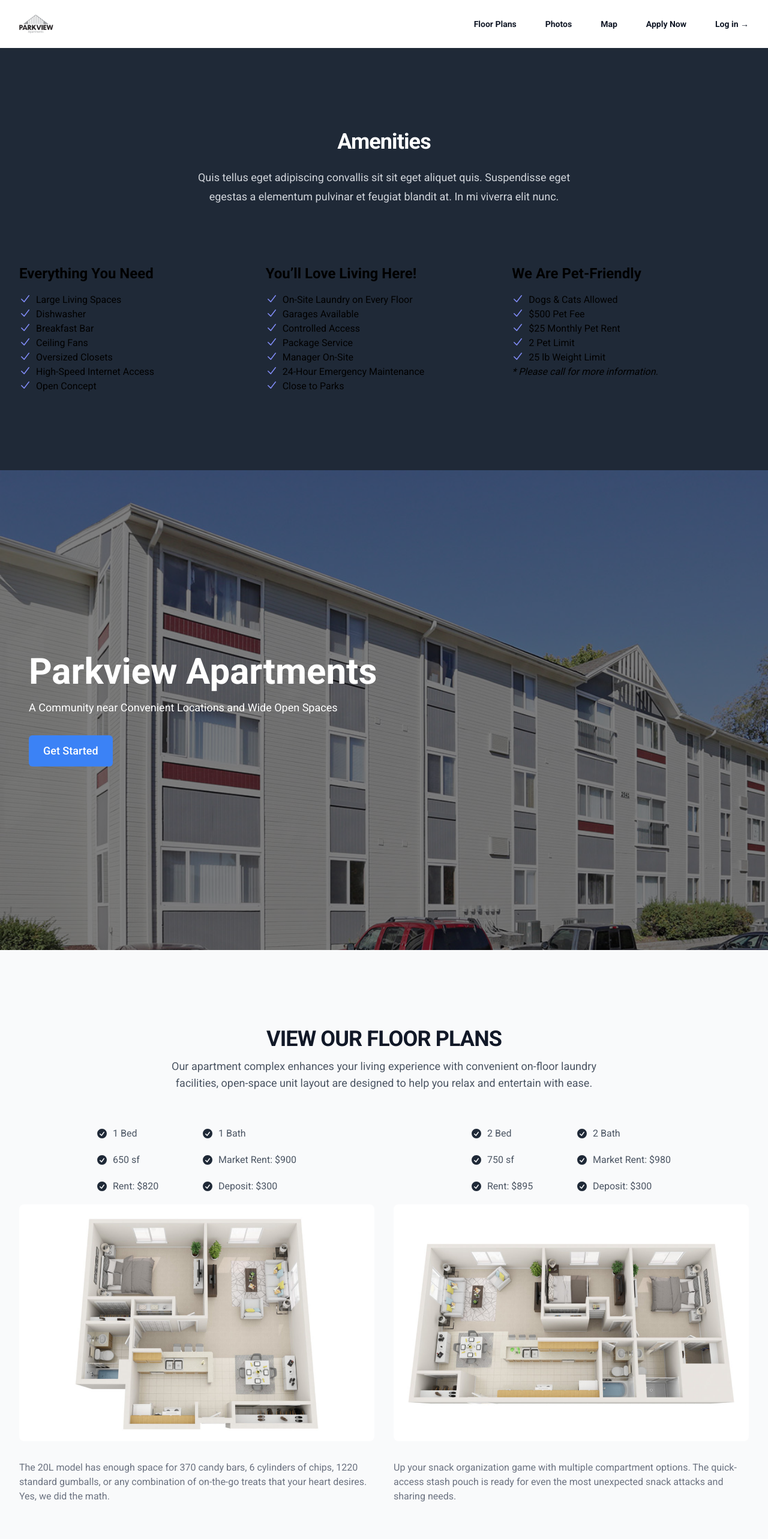
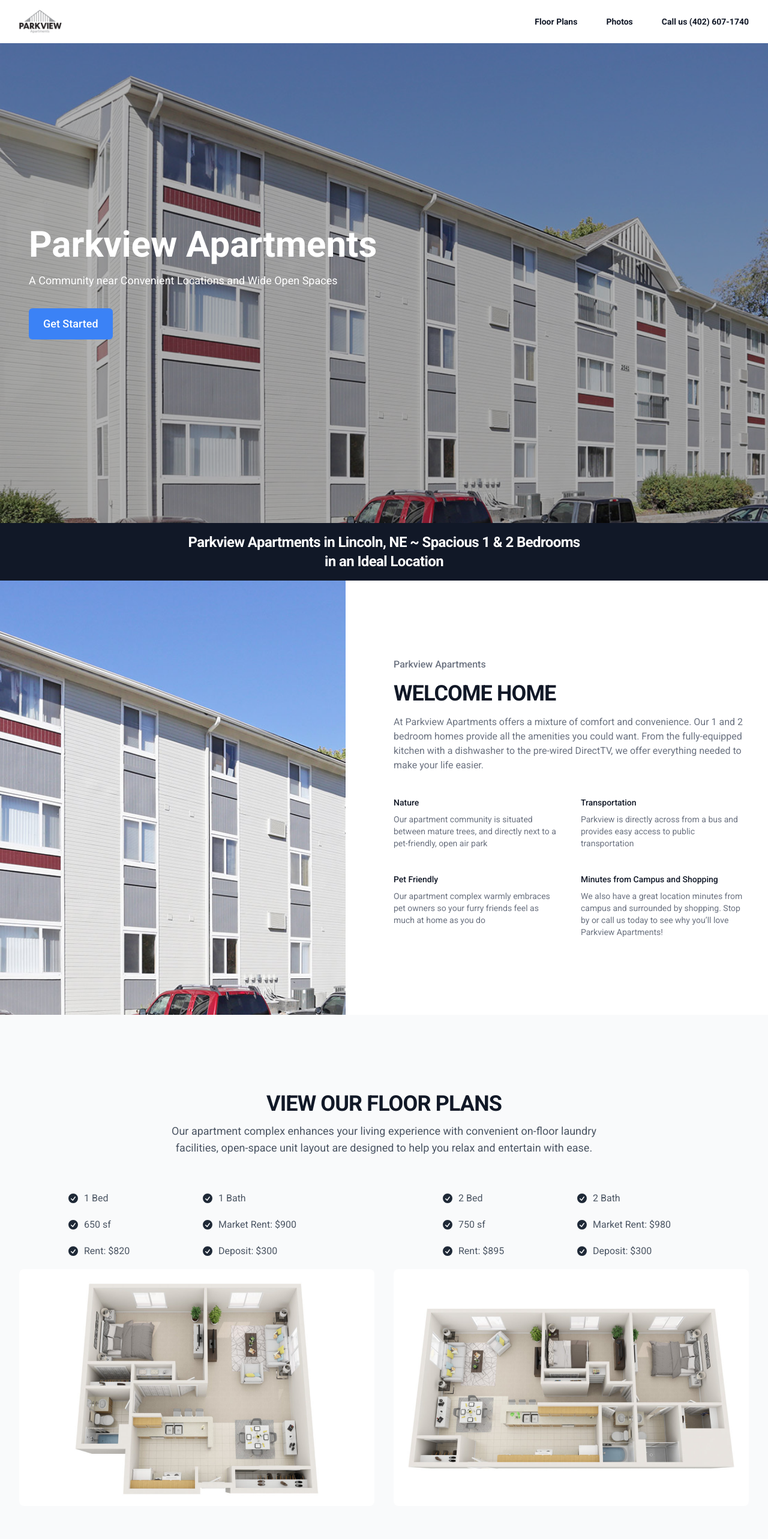
Before and after one commit to agnathan/parkview-nextjs, a Next.js app: page / in a window 1280 px wide. Shown: the top 2566 px of the page at 60% size. Built offline with nearby package versions, Linux system fonts and the light colour scheme.

Commit message:
initial published site

```diff
--- a/package.json
+++ b/package.json
@@ -13,6 +13,7 @@
     "@fortawesome/react-fontawesome": "^0.2.0",
     "@headlessui/react": "^1.7.18",
     "@heroicons/react": "^2.1.3",
+    "@react-google-maps/api": "^2.19.3",
     "@tailwindcss/aspect-ratio": "^0.4.2",
     "firebase-tools": "^13.5.2",
     "next": "14.1.4",
--- a/src/app/pageTailwind/amenities.js
+++ b/src/app/pageTailwind/amenities.js
@@ -80,9 +80,11 @@ const Amenities = () => {
             Amenities
           </p>
           <p className='mt-6 text-lg leading-8 text-gray-300'>
-            Quis tellus eget adipiscing convallis sit sit eget aliquet quis.
-            Suspendisse eget egestas a elementum pulvinar et feugiat blandit at.
-            In mi viverra elit nunc.
+            Discover the comfort of living with our apartments featuring modern
+            amenities like dishwashers, ceiling fans, and high-speed internet
+            access. Enjoy the convenience of on-site laundry, pet-friendly
+            policies, and 24-hour maintenance, all within a stone's throw of
+            serene parks and vibrant community life.
           </p>
         </div>
         <div className='mx-auto mt-16 max-w-2xl sm:mt-20 lg:mt-24 lg:max-w-none'>
--- a/src/app/pageTailwind/cta.js
+++ b/src/app/pageTailwind/cta.js
@@ -4,7 +4,7 @@ const Cta = () => {
       className='relative bg-fixed bg-cover bg-no-repeat bg-center h-screen'
       style={{ backgroundImage: "url('/images/photos/slide.jpg')" }}
     >
-      <div className='absolute inset-0 bg-black opacity-50'></div>
+      <div className='absolute inset-0 bg-black opacity-30'></div>
 
       <div className='absolute inset-0 flex items-center justify-start'>
         <div className='ml-6 lg:ml-12 text-white'>
--- a/src/app/pageTailwind/header/index.js
+++ b/src/app/pageTailwind/header/index.js
@@ -4,10 +4,10 @@ import { Dialog } from '@headlessui/react'
 import { Bars3Icon, XMarkIcon } from '@heroicons/react/24/outline'
 
 const navigation = [
-  { name: 'Floor Plans', href: '#' },
-  { name: 'Photos', href: '#' },
-  { name: 'Map', href: '#' },
-  { name: 'Apply Now', href: '#' }
+  { name: 'Floor Plans', href: '#floorplans' },
+  { name: 'Photos', href: '#photos' }
+  // { name: 'Map', href: '#' },
+  // { name: 'Apply Now', href: '#' }
 ]
 
 export default function Example () {
@@ -16,13 +16,13 @@ export default function Example () {
   return (
     <header className='bg-white'>
       <nav
-        className='mx-auto flex max-w-7xl items-center justify-between p-6 lg:px-8'
+        className='mx-auto flex max-w-7xl items-center justify-between p-4 lg:px-8'
         aria-label='Global'
       >
         <a href='#' className='-m-1.5 p-1.5'>
           <span className='sr-only'>Parkview Apartments</span>
           <img
-            className='h-8 w-auto'
+            className='h-10 w-auto'
             src='/images/logos/Parkview-Apartments-logo-300x168.png'
             alt=''
           />
@@ -48,7 +48,7 @@ export default function Example () {
             </a>
           ))}
           <a href='#' className='text-sm font-semibold leading-6 text-gray-900'>
-            Log in <span aria-hidden='true'>&rarr;</span>
+            Call us (402) 607-1740
           </a>
         </div>
       </nav>
@@ -62,7 +62,7 @@ export default function Example () {
         <Dialog.Panel className='fixed inset-y-0 right-0 z-10 w-full overflow-y-auto bg-white px-6 py-6 sm:max-w-sm sm:ring-1 sm:ring-gray-900/10'>
           <div className='flex items-center justify-between'>
             <a href='#' className='-m-1.5 p-1.5'>
-              <span className='sr-only'>Your Company</span>
+              <span className='sr-only'>Parkview Apartments</span>
               <img
                 className='h-8 w-auto'
                 src='/images/logos/Parkview-Apartments-logo-300x168.png'
--- a/src/app/pageTailwind/imageTitle.js
+++ b/src/app/pageTailwind/imageTitle.js
@@ -1,6 +1,9 @@
 export default function ImageTile () {
   return (
-    <div className='overflow-hidden bg-white py-32'>
+    <div
+      className='overflow-hidden bg-white py-32'
+      style={{ backgroundImage: "url('/images/photos/slide.jpg')" }}
+    >
       <div className='mx-auto max-w-7xl px-6 lg:flex lg:px-8'>
         <div className='mx-auto grid max-w-2xl grid-cols-1 gap-x-12 gap-y-16 lg:mx-0 lg:min-w-full lg:max-w-none lg:flex-none lg:gap-y-8'>
           <div className='lg:col-end-1 lg:w-full lg:max-w-lg lg:pb-8'>
--- a/src/app/pageTailwind/index.js
+++ b/src/app/pageTailwind/index.js
@@ -7,18 +7,21 @@ import ImageTile from './imageTitle'
 import PhotoGrid from './photogrid'
 import Units from './units'
 import Amenities from './amenities'
+// import MapComponent from './map'
 
 export default function Home () {
   return (
-    <>
+    <div className='bg-white'>
       <Header />
+      <Cta />
+      <Statement />
+      <ImageDetails />
+      <Units />
+
       <Amenities />
-      <Cta />
-      <Units />
-      <Statement />
       <PhotoGrid />
-      <ImageTile />
-      <ImageDetails />
-    </>
+      {/* <ImageTile /> */}
+      {/* <MapComponent /> */}
+    </div>
   )
 }
--- /dev/null
+++ b/src/app/pageTailwind/map.js
@@ -0,0 +1,26 @@
+import React from 'react'
+import { GoogleMap, LoadScript } from '@react-google-maps/api'
+
+const containerStyle = {
+  width: '100%',
+  height: '400px'
+}
+
+const center = {
+  lat: 40.843645,
+  lng: -96.711416
+}
+
+const MapComponent = () => {
+  return (
+    <div className='container mx-auto my-8 p-4'>
+      <LoadScript googleMapsApiKey='AIzaSyAH1x2uMokjewLNoduZp-fMxtliQu4zOtc'>
+        <GoogleMap mapContainerStyle={containerStyle} center={center} zoom={15}>
+          {/* Child components, like markers, info windows, etc. */}
+        </GoogleMap>
+      </LoadScript>
+    </div>
+  )
+}
+
+export default MapComponent
--- a/src/app/pageTailwind/photogrid.js
+++ b/src/app/pageTailwind/photogrid.js
@@ -30,7 +30,7 @@ const photos = [
 
 const PhotoGrid = () => {
   return (
-    <div className='container mx-auto flex max-w-7xl bg-white p-4'>
+    <div id='photos' className='container mx-auto flex max-w-7xl bg-white p-4'>
       <div className='grid grid-cols-1 sm:grid-cols-2 md:grid-cols-3 lg:grid-cols-4 xl:grid-cols-5 gap-4'>
         {photos.map(photo => (
           <div key={photo.id} className='overflow-hidden rounded-lg shadow-lg'>
--- a/src/app/pageTailwind/units.js
+++ b/src/app/pageTailwind/units.js
@@ -70,7 +70,7 @@ const features2 = [
 ]
 export default function Units () {
   return (
-    <div className='bg-gray-50'>
+    <div id='floorplans' className='bg-gray-50'>
       <div className='mx-auto max-w-2xl px-4 py-24 sm:px-6 sm:py-32 lg:max-w-7xl lg:px-8'>
         {/* Details section */}
         <section aria-labelledby='details-heading'>
@@ -92,7 +92,7 @@ export default function Units () {
             <div>
               <dt>
                 <dl className='mt-10 max-w-xl space-y-4 text-base leading-7 text-gray-600 lg:max-w-none'>
-                  <div className='container mx-auto p-4 px-32'>
+                  <div className='container mx-auto p-4 px-20'>
                     <ul className='grid grid-cols-1 sm:grid-cols-2 gap-4'>
                       {features.map((feature, index) => (
                         <li
@@ -115,16 +115,16 @@ export default function Units () {
                   className='h-full w-full object-cover object-center'
                 />
               </div>
-              <p className='mt-8 text-base text-gray-500'>
+              {/* <p className='mt-8 text-base text-gray-500'>
                 The 20L model has enough space for 370 candy bars, 6 cylinders
                 of chips, 1220 standard gumballs, or any combination of
                 on-the-go treats that your heart desires. Yes, we did the math.
-              </p>
+              </p> */}
             </div>
             <div>
               <dt>
                 <dl className='mt-10 max-w-xl space-y-8 text-base leading-7 text-gray-600 lg:max-w-none'>
-                  <div className='container mx-auto p-4 px-32'>
+                  <div className='container mx-auto p-4 px-20'>
                     <ul className='grid grid-cols-1 sm:grid-cols-2 gap-4'>
                       {features2.map((feature, index) => (
                         <li
@@ -147,11 +147,11 @@ export default function Units () {
                   className='h-full w-full object-cover object-center'
                 />
               </div>
-              <p className='mt-8 text-base text-gray-500'>
+              {/* <p className='mt-8 text-base text-gray-500'>
                 Up your snack organization game with multiple compartment
                 options. The quick-access stash pouch is ready for even the most
                 unexpected snack attacks and sharing needs.
-              </p>
+              </p> */}
             </div>
           </div>
         </section>
```
Also changed, not shown: 1 other file (tests, documents, lock files or other folders).
